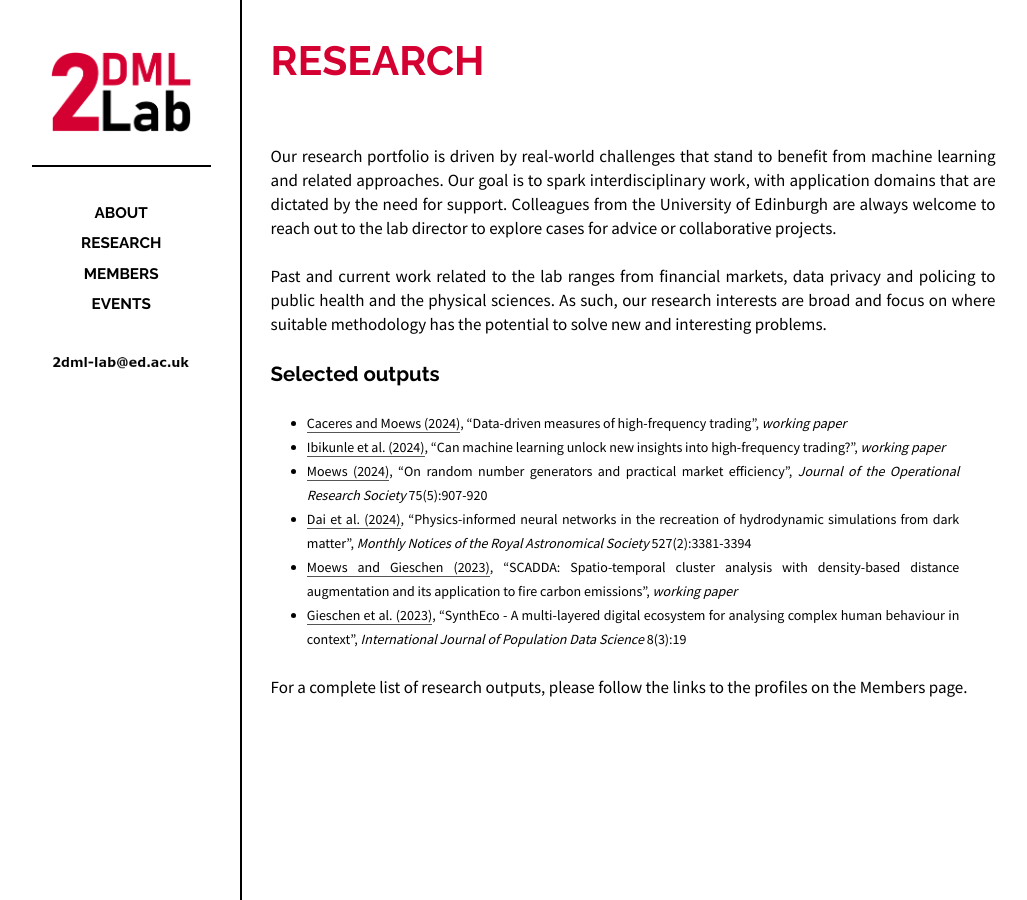
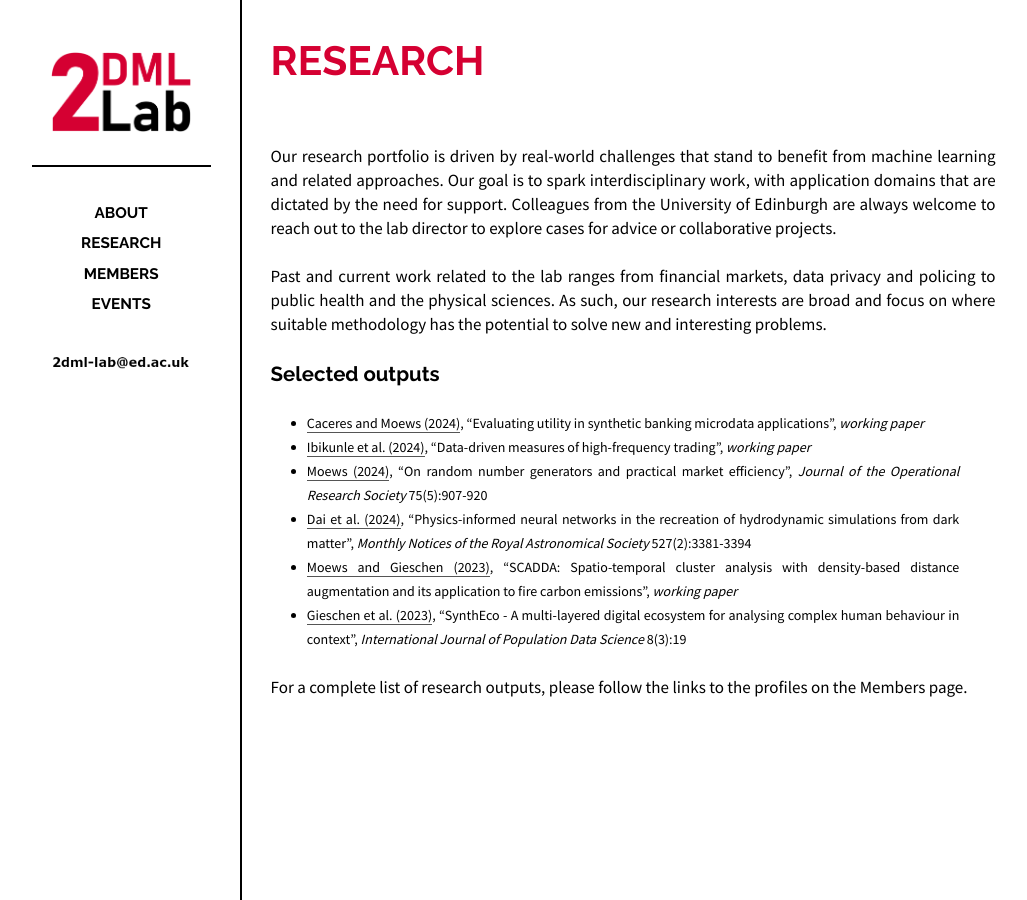
Before and after one commit to 2dml-lab/2dml-lab.github.io, a Jekyll site: the page built from _posts/2024-02-03-research.md, in a window 1280 px wide. Shown: the whole page, without its empty margins (118-1145 px from the left). Built offline with Jekyll 4.4.1, drawn with Linux system fonts in a browser that asks for light colours.

Commit message:
Update 2024-02-03-research.md

```diff
--- a/_posts/2024-02-03-research.md
+++ b/_posts/2024-02-03-research.md
@@ -14,8 +14,8 @@
 
 ## Selected outputs
 
-- [Caceres and Moews (2024)](https://arxiv.org/abs/2410.22519), "Data-driven measures of high-frequency trading", _working paper_
-- [Ibikunle et al. (2024)](https://arxiv.org/abs/2405.08101), "Can machine learning unlock new insights into high-frequency trading?", _working paper_
+- [Caceres and Moews (2024)](https://arxiv.org/abs/2410.22519), "Evaluating utility in synthetic banking microdata applications", _working paper_
+- [Ibikunle et al. (2024)](https://arxiv.org/abs/2405.08101), "Data-driven measures of high-frequency trading", _working paper_
 - [Moews (2024)](https://doi.org/10.1080/01605682.2023.2219292), "On random number generators and practical market efficiency", _Journal of the Operational Research Society_ 75(5):907-920
 - [Dai et al. (2024)](https://doi.org/10.1093/mnras/stad3394), "Physics-informed neural networks in the recreation of hydrodynamic simulations from dark matter", _Monthly Notices of the Royal Astronomical Society_ 527(2):3381-3394
 - [Moews and Gieschen (2023)](https://arxiv.org/abs/2311.04290), "SCADDA: Spatio-temporal cluster analysis with density-based distance augmentation and its application to fire carbon emissions", _working paper_
```
